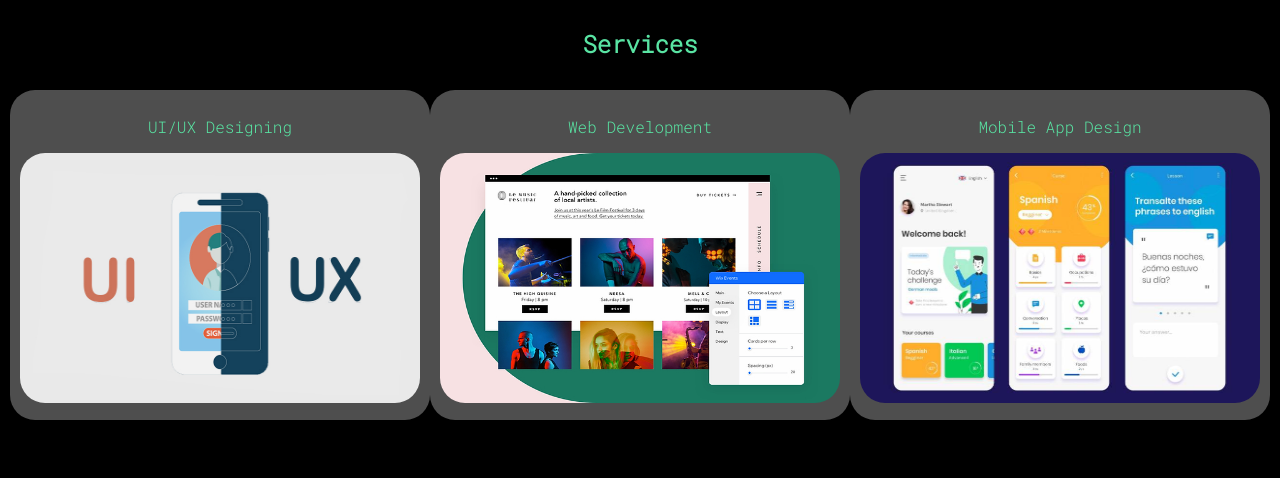
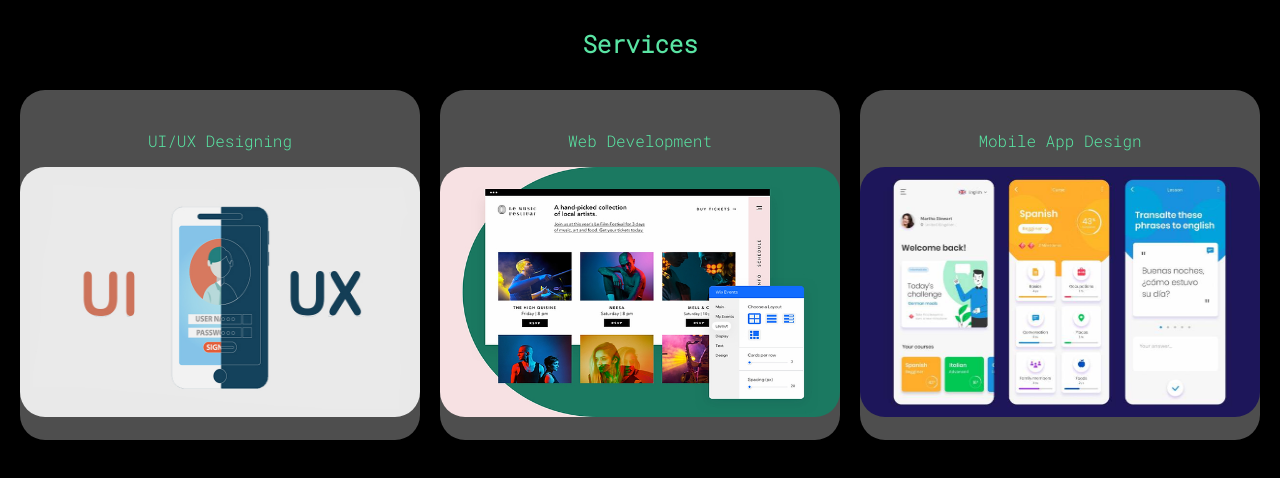
Before and after one commit to dinesh-Alex/portfolio-x, a React (Create React App) app: page / in a window 1280 px wide. Shown: the part 772-1250 px from the top of the page. Built offline with nearby package versions, Linux system fonts and the light colour scheme.

Commit message:
Update mediaq.css

```diff
--- a/src/components/mediaq.css
+++ b/src/components/mediaq.css
@@ -73,46 +73,56 @@
   border-radius: 25px;
 }
 
-.s-container {
-/*   display: flex;
-flex-wrap: wrap; */
-
-   display: grid;
-  grid-template-columns: repeat(auto-fit, minmax(300px, 1fr));
-  gap: 20px;
-  justify-items: center;
-  padding: 20px;
+/* .s-container {
+  display: flex;
+flex-wrap: wrap;
 }
 
 .s-item {
-/*   text-align: center;
+  text-align: center;
   flex: 0.33;
   background-color: rgb(78, 78, 78);
   border-radius: 25px;
   margin: 5px;
   color: #59e4a3;
   height: 310px;
-  padding: 10px; */
-
-background-color: rgb(78, 78, 78);
-  color: #59e4a3;
-  border-radius: 25px;
-  height: 310px;
-  width: 100%;
-  max-width: 400px;
   padding: 10px;
-  text-align: center;
-  transition: box-shadow 0.5s;
-
 }
-/* .s-item:hover {
+.s-item:hover {
   box-shadow: 3px 3px 10px 10px rgb(135, 230, 163);
   transition: 0.5s;
 } */
 
+
+
+/* --- Services Section Fix --- */
+.s-container {
+  display: grid;
+  grid-template-columns: repeat(auto-fit, minmax(280px, 1fr));
+  gap: 20px;
+  justify-content: center;
+  align-items: stretch;
+  padding: 20px;
+}
+
+.s-item {
+  background-color: rgb(78, 78, 78);
+  border-radius: 25px;
+  padding: 20px;
+  color: #59e4a3;
+  height: 310px;
+  display: flex;
+  flex-direction: column;
+  justify-content: center;
+  align-items: center;
+  transition: box-shadow 0.5s;
+  text-align: center;
+}
+
 .s-item:hover {
   box-shadow: 3px 3px 10px 10px rgb(135, 230, 163);
 }
+
 
 #heading {
   color: #59e4a3;
@@ -276,7 +286,7 @@ footer{
 
   .s-item {
     margin-left: auto;
-    font-size: 13px;
+/*     font-size: 13px; */
     margin-right: auto;
     margin-top: 10px;
     text-align: center;
@@ -286,6 +296,9 @@ footer{
     height: auto;
     width: auto;
     padding: 15px 30px;
+
+     font-size: 14px;
+
   }
   .s-item:hover {
     box-shadow: 0px 0px 10px 10px rgba(135, 230, 164, 0.541);
```
